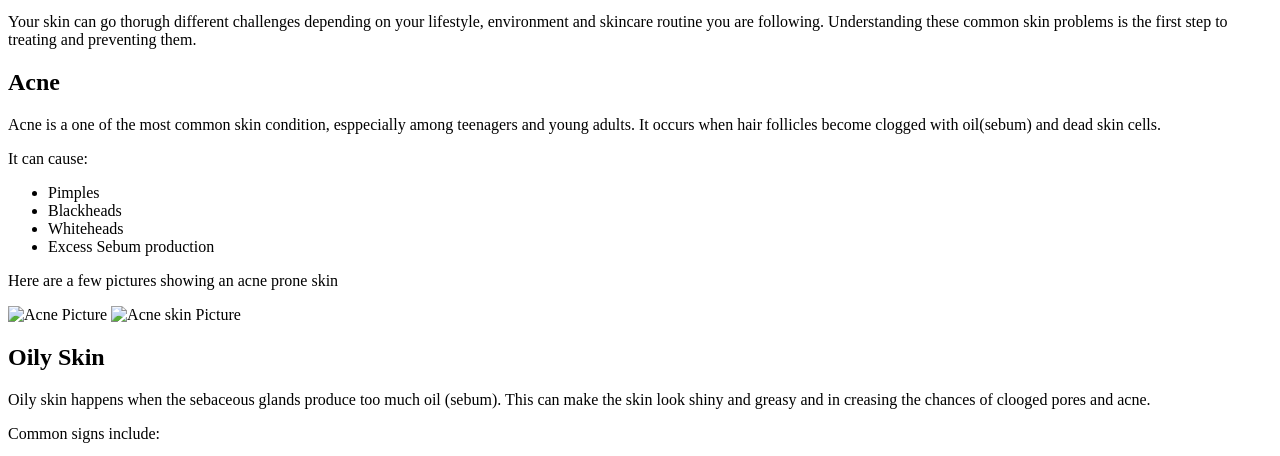
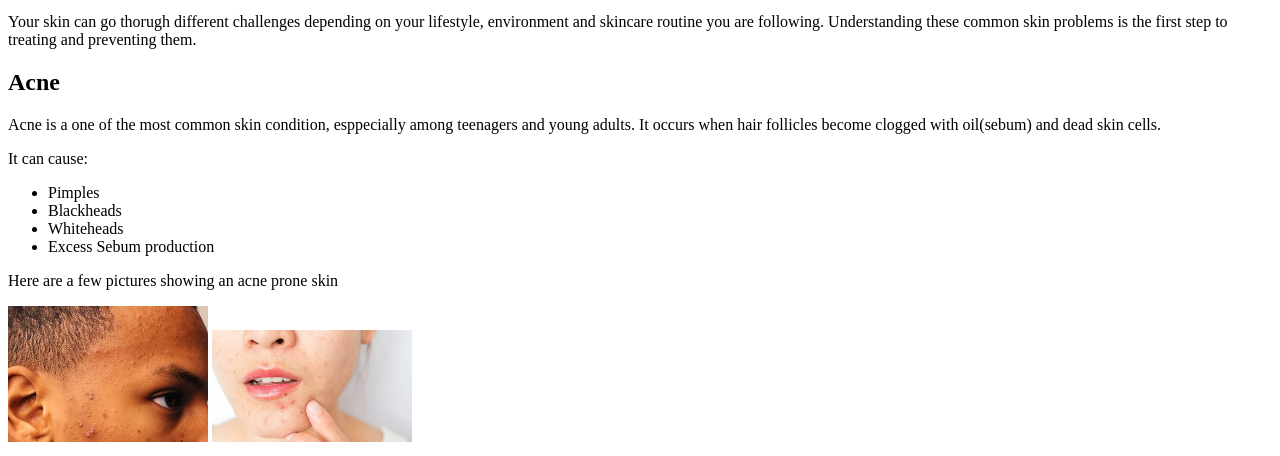
Before and after one commit to walt3r301/Bida25-301, a plain HTML site: page problems.html in a window 1280 px wide. Shown: the part 269-725 px from the top of the page. Drawn offline with Linux system fonts and the light colour scheme; files whose address does not match are found by name.

Commit message:
Updated content

```diff
--- a/problems.html
+++ b/problems.html
@@ -65,9 +65,9 @@
             </ul>
 
     <p>Here are a few pictures showing an acne prone skin</p>
-        <img src="C:\Users\user\OneDrive - Botswana Accountancy College\Bida301-web-assig\Acne picture 1.webp"
+        <img src="C:\Users\user\OneDrive - Botswana Accountancy College\Bida301-web-assig\1Acne.jpg.webp"
         alt="Acne Picture" width="200">
-        <img src="C:\Users\user\OneDrive - Botswana Accountancy College\Bida301-web-assig\Acne picture 2.webp"
+        <img src="C:\Users\user\OneDrive - Botswana Accountancy College\Bida301-web-assig\2Acne.jpg.webp"
         alt="Acne skin Picture" width="200">
 
     </div>
```
Also changed, not shown: about.html (line endings or trailing spaces), index.html (line endings or trailing spaces), routine.html (line endings or trailing spaces).
